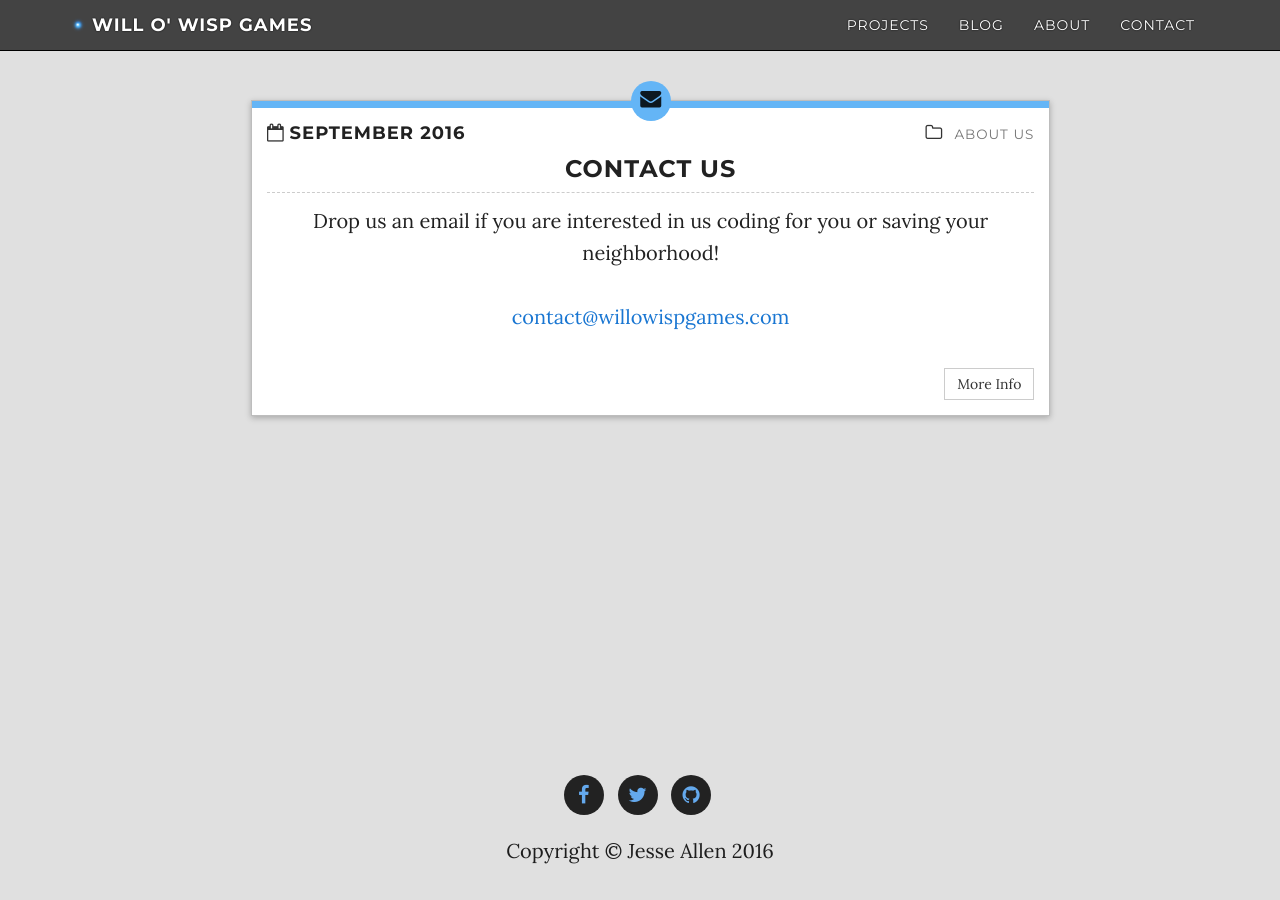
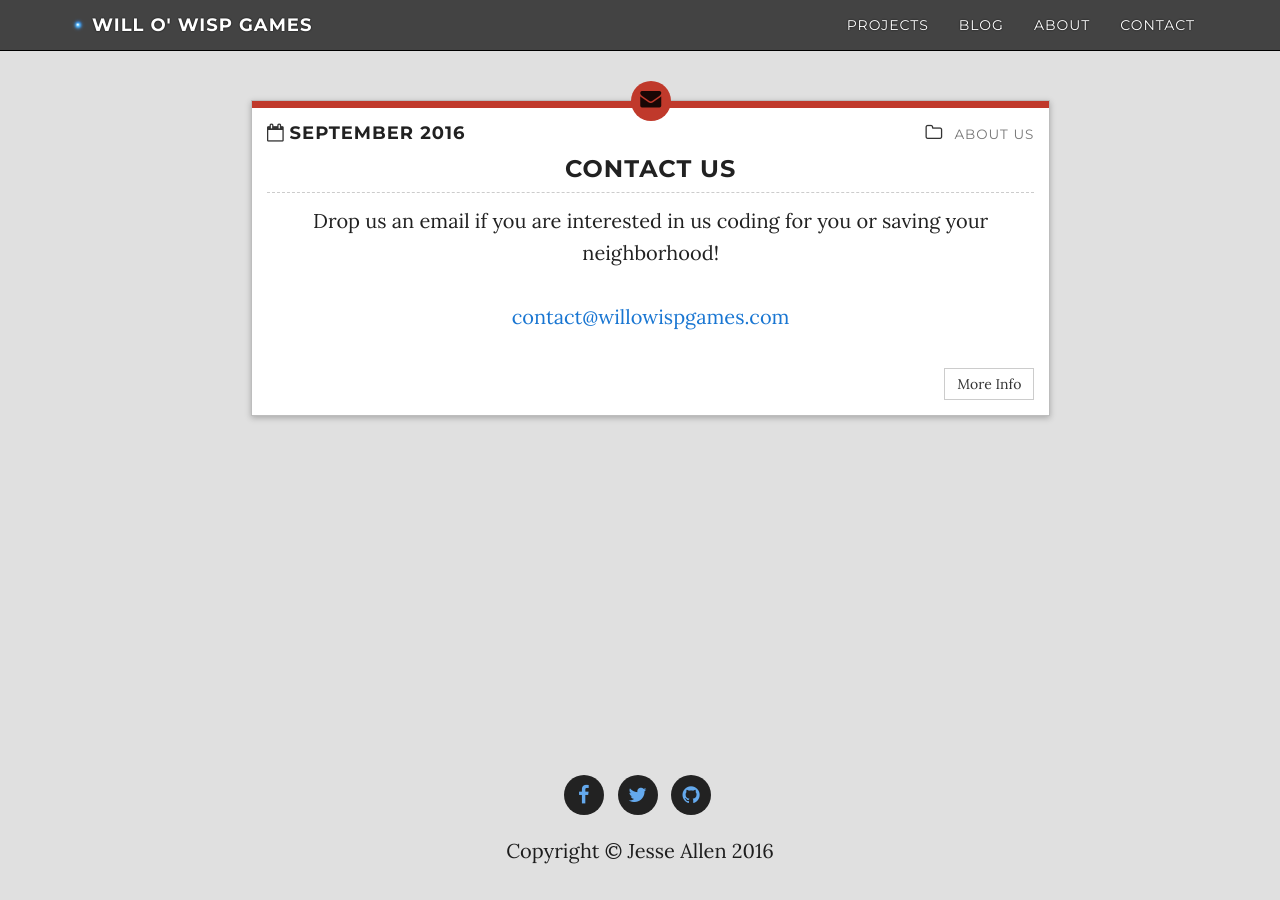
Before and after one commit to WilloWispGames/WilloWispGames.github.io, a Jekyll site: the page built from contact/index.html, in a window 1280 px wide. Built offline with Jekyll 4.4.1, drawn with Linux system fonts in a browser that asks for light colours; nearby versions of some CDN libraries.

Commit message:
Update pane.scss

```diff
--- a/css/pane.scss
+++ b/css/pane.scss
@@ -204,21 +204,19 @@
   width: 100%;
 }
 
-.subject.default .cat-color {
-  background: #64b5f6;
-}
+.subject.default .cat-color,
 .subject.default .icon i {
   background: #64b5f6;
 }
 
 .subject.design .cat-color,
 .subject.design .icon i {
-  background: #64b5f6;
+  background: #c0392b;
 }
 
 .subject.development .cat-color,
 .subject.development .icon i {
-  background: #64b5f6;
+  background: #16a085;
 }
 
 .subject.photography .cat-color,
@@ -227,6 +225,10 @@
 }
 
 /*hovering over subject*/
+.subject.default:hover .header i {
+  color: #64b5f6;
+}
+
 .subject.development:hover .header i {
   color: #16a085;
 }
```
